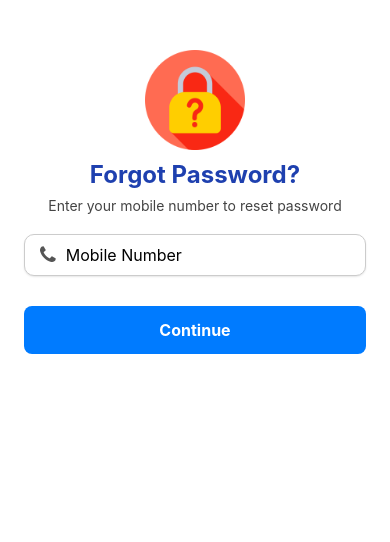
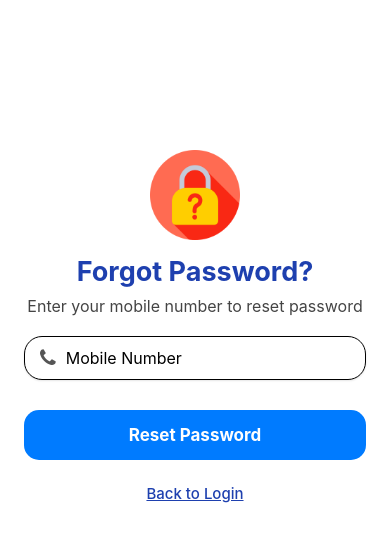
Before and after one commit to Chordz-Technologies/MilkywayApp, a React Native app: screen /ForgotPassword in a window 390 px wide. Shown: the top 542 px of the page. Built offline with nearby package versions, Linux system fonts and the light colour scheme.

Commit message:
add Apiservices

```diff
--- /dev/null
+++ b/src/apiServices/authApi.ts
@@ -0,0 +1,23 @@
+import axios from 'axios';
+
+export const BASE_URL = 'https://milkywayapi.beatsacademy.in'; // Backend API base URL
+
+// Milkman Login using mobile number & password
+export const loginMilkman = async (payload: { mobile: string; password: string }) => {
+  try {
+    const response = await axios.post(`${BASE_URL}/api/login/milkman-login/`, payload);
+    return response;
+  } catch (error) {
+    throw error;
+  }
+};
+
+// Vendor Login using mobile number & password
+export const loginVendor = async (payload: { mobile: string; password: string }) => {
+  try {
+    const response = await axios.post(`${BASE_URL}/api/login/vendor-login/`, payload);
+    return response;
+  } catch (error) {
+    throw error;
+  }
+};
--- a/src/screens/ForgotPasswordScreen.tsx
+++ b/src/screens/ForgotPasswordScreen.tsx
@@ -47,7 +47,11 @@ const ForgotPasswordScreen = () => {
       </View>
 
       <TouchableOpacity style={styles.continueBtn} onPress={handleContinue}>
-        <Text style={styles.btnText}>Continue</Text>
+        <Text style={styles.btnText}>Reset Password</Text>
+      </TouchableOpacity>
+
+      <TouchableOpacity onPress={() => navigation.navigate('Login')}>
+        <Text style={styles.backToLogin}>Back to Login</Text>
       </TouchableOpacity>
     </View>
   );
--- a/src/screens/ResetPasswordScreen.tsx
+++ b/src/screens/ResetPasswordScreen.tsx
@@ -1,6 +1,13 @@
 import React, { useState } from 'react';
-import { View, Text, TextInput, TouchableOpacity, Alert } from 'react-native';
-import { styles } from '../styles/ResetPasswordStyles'; // create this file too
+import {
+  View,
+  Text,
+  TextInput,
+  TouchableOpacity,
+  Alert,
+  Image,
+} from 'react-native';
+import { styles } from '../styles/ResetPasswordStyles';
 import { useNavigation } from '@react-navigation/native';
 import { NativeStackNavigationProp } from '@react-navigation/native-stack';
 import { RootStackParamList } from '../navigation/types';
@@ -9,13 +16,13 @@ type NavigationProp = NativeStackNavigationProp<RootStackParamList, 'ResetPasswo
 
 const ResetPasswordScreen = () => {
   const [newPassword, setNewPassword] = useState('');
-  const [confirmPassword, setConfirmPassword] = useState('');
+  const [confirmNewPassword, setConfirmNewPassword] = useState('');
   const navigation = useNavigation<NavigationProp>();
 
   const handleReset = () => {
-    if (!newPassword || !confirmPassword) {
+    if (!newPassword || !confirmNewPassword) {
       Alert.alert('Error', 'Please fill in all fields');
-    } else if (newPassword !== confirmPassword) {
+    } else if (newPassword !== confirmNewPassword) {
       Alert.alert('Error', 'Passwords do not match');
     } else {
       Alert.alert('Success', 'Password has been reset');
@@ -25,7 +32,11 @@ const ResetPasswordScreen = () => {
 
   return (
     <View style={styles.container}>
+      <Image source={require('../assets/newpass.png')} style={styles.logo} />
       <Text style={styles.title}>Set New Password</Text>
+
+
+      <Text style={styles.subLabel}>Enter your new password below</Text>
 
       <TextInput
         placeholder="New Password"
@@ -39,12 +50,16 @@ const ResetPasswordScreen = () => {
         placeholder="Confirm New Password"
         secureTextEntry
         style={styles.input}
-        value={confirmPassword}
-        onChangeText={setConfirmPassword}
+        value={confirmNewPassword}
+        onChangeText={setConfirmNewPassword}
       />
 
       <TouchableOpacity style={styles.button} onPress={handleReset}>
         <Text style={styles.buttonText}>Reset Password</Text>
+      </TouchableOpacity>
+
+      <TouchableOpacity onPress={() => navigation.navigate('Login')}>
+        <Text style={styles.backToLogin}>Back to Login</Text>
       </TouchableOpacity>
     </View>
   );
--- a/src/styles/Forgotstyles.ts
+++ b/src/styles/Forgotstyles.ts
@@ -5,18 +5,18 @@ export const styles = StyleSheet.create({
     flex: 1,
     backgroundColor: '#fff',
     paddingHorizontal: 24,
-    paddingTop: 50,
+    paddingTop: 150,
   },
 
   logo: {
-    height: 100,
-    width: 100,
+    height: 90,
+    width: 90,
     alignSelf: 'center',
-    marginBottom: 10,
+    marginBottom: 15,
   },
 
   title: {
-    fontSize: 24,
+    fontSize: 27,
     fontWeight: 'bold',
     color: '#1e40af',
     textAlign: 'center',
@@ -24,7 +24,7 @@ export const styles = StyleSheet.create({
   },
 
   label: {
-    fontSize: 14,
+    fontSize: 16,
     color: '#444',
     textAlign: 'center',
     marginBottom: 20,
@@ -34,10 +34,10 @@ export const styles = StyleSheet.create({
     flexDirection: 'row',
     alignItems: 'center',
     borderWidth: 1,
-    borderColor: '#ccc',
-    borderRadius: 10,
+    borderColor: '#000',
+    borderRadius: 18,
     paddingHorizontal: 15,
-    paddingVertical: 10,
+    paddingVertical: 11,
     backgroundColor: '#fff',
     elevation: 2,
     shadowColor: '#000',
@@ -59,15 +59,23 @@ export const styles = StyleSheet.create({
 
   continueBtn: {
     backgroundColor: '#007BFF',
-    paddingVertical: 14,
-    borderRadius: 8,
+    paddingVertical: 15,
+    borderRadius: 15,
     alignItems: 'center',
     marginTop: 10,
   },
 
   btnText: {
-    fontSize: 16,
+    fontSize: 17,
     fontWeight: 'bold',
     color: '#fff',
   },
+  backToLogin: {
+    marginTop: 24,
+    textAlign: 'center',
+    color: '#1e40af',
+    fontSize: 15,
+    fontWeight: '500',
+    textDecorationLine: 'underline',
+  },
 });
--- a/src/styles/LoginStyle.ts
+++ b/src/styles/LoginStyle.ts
@@ -4,10 +4,9 @@ export const styles = StyleSheet.create({
     container: {
         flex: 1,
         backgroundColor: '#f5f5f5',
-        justifyContent: 'center',
         alignItems: 'center',
         paddingHorizontal: 24,
-        marginTop: -60,
+        paddingTop: 100,
     },
     logo: {
         width: 110,
@@ -79,4 +78,5 @@ export const styles = StyleSheet.create({
         fontWeight: 'bold',
         marginHorizontal: 5,
     },
+
 });
--- a/src/styles/ResetPasswordStyles.ts
+++ b/src/styles/ResetPasswordStyles.ts
@@ -3,41 +3,69 @@ import { StyleSheet } from 'react-native';
 export const styles = StyleSheet.create({
   container: {
     flex: 1,
-    padding: 24,
     backgroundColor: '#fff',
-    justifyContent: 'center',
+    paddingHorizontal: 24,
+    paddingTop: 130,
+  },
+
+  logo: {
+    height: 90,
+    width: 90,
+    alignSelf: 'center',
+    marginBottom: 15,
   },
 
   title: {
-    fontSize: 22,
-    fontWeight: 'bold',
+    fontSize: 27,
+    fontWeight: '700',
     color: '#1e40af',
     textAlign: 'center',
-    marginBottom: 30,
+    marginBottom: 8,
   },
+  subLabel: {
+    fontSize: 17,
+    color: '#555',
+    textAlign: 'center',
+    marginBottom: 20,
+  },
+
 
   input: {
     borderWidth: 1,
-    borderColor: '#ccc',
-    borderRadius: 10,
+    borderColor: '#000',
+    borderRadius: 21,
     paddingHorizontal: 15,
-    paddingVertical: 12,
+    paddingVertical: 22,
     fontSize: 16,
     marginBottom: 20,
     backgroundColor: '#f9f9f9',
+    elevation: 2,
+  },
+
+  inputInner: {
+    flexDirection: 'row',
+    alignItems: 'center',
   },
 
   button: {
-    backgroundColor: '#1e40af',
-    paddingVertical: 14,
-    borderRadius: 10,
+    backgroundColor: '#007BFF',
+    paddingVertical: 15,
+    borderRadius: 15,
     alignItems: 'center',
     marginTop: 10,
   },
 
   buttonText: {
     color: '#fff',
-    fontSize: 16,
+    fontSize: 17,
     fontWeight: '600',
   },
+   backToLogin: {
+    marginTop: 20,
+    textAlign: 'center',
+    color: '#1e40af',
+    fontSize: 15,
+    fontWeight: '500',
+    textDecorationLine: 'underline',
+  },
 });
--- a/src/styles/VerifyOtpStyle.ts
+++ b/src/styles/VerifyOtpStyle.ts
@@ -5,43 +5,43 @@ export const styles = StyleSheet.create({
     flex: 1,
     backgroundColor: '#fff',
     paddingHorizontal: 24,
-    paddingTop: 80,
+    paddingTop: 130,
   },
 
   logo: {
     height: 90,
     width: 90,
     alignSelf: 'center',
-    marginBottom: 10,
+    marginBottom: 15,
   },
 
   title: {
-    fontSize: 26,
+    fontSize: 27,
     fontWeight: '700',
     color: '#1e40af',
     textAlign: 'center',
-    marginBottom: 4,
+    marginBottom: 7,
   },
 
   label: {
-    fontSize: 14,
+    fontSize: 16,
     color: '#555',
     textAlign: 'center',
-    marginBottom: 30,
+    marginBottom: 25,
   },
 
   otpContainer: {
     flexDirection: 'row',
     justifyContent: 'space-between',
     marginHorizontal: 10,
-    marginBottom: 25,
+    marginBottom: 20,
   },
 
   otpBox: {
-    width: 60,
-    height: 60,
+    width: 65,
+    height: 65,
     borderWidth: 1,
-    borderColor: '#ccc',
+    borderColor: '#000',
     borderRadius: 12,
     textAlign: 'center',
     fontSize: 22,
@@ -53,11 +53,11 @@ export const styles = StyleSheet.create({
     shadowRadius: 4,
     elevation: 2,
   },
+
   otpBoxFocused: {
   borderColor: '#4169E1',
   borderWidth: 2,
 },
-
 
   continueBtn: {
     backgroundColor: '#007BFF',
@@ -68,16 +68,16 @@ export const styles = StyleSheet.create({
   },
 
   btnText: {
-    fontSize: 16,
+    fontSize: 17,
     fontWeight: '600',
     color: '#fff',
   },
 
   timerText: {
-    marginTop: 16,
+    marginTop: 17,
     textAlign: 'center',
     color: '#444',
-    fontSize: 13,
+    fontSize: 14,
   },
 
   resend: {
@@ -87,10 +87,10 @@ export const styles = StyleSheet.create({
   },
 
   backToLogin: {
-    marginTop: 24,
+    marginTop: 20,
     textAlign: 'center',
     color: '#1e40af',
-    fontSize: 14,
+    fontSize: 15,
     fontWeight: '500',
     textDecorationLine: 'underline',
   },
```
Also changed, not shown: src/screens/LoginScreen.tsx (+19 -33 lines), src/assets/newpass.png (renamed from src/assets/verification_11191218.png).
